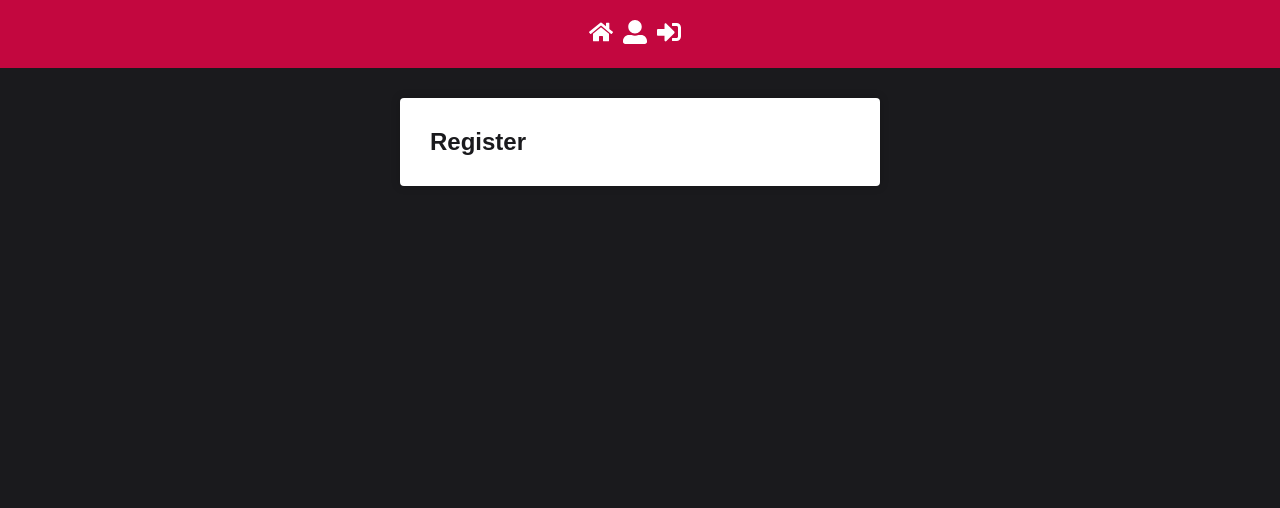
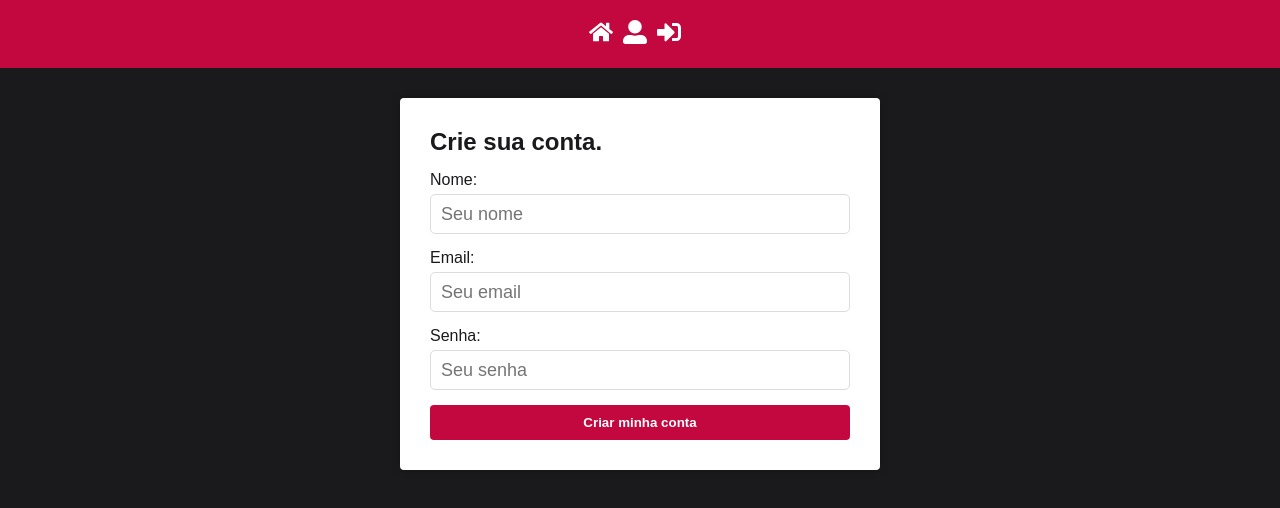
Before and after one commit to AndrewDeras/react-adm-escola, a React (Create React App) app: page /register in a window 1280 px wide. Shown: the top 508 px of the page. Built offline with nearby package versions, Linux system fonts and the light colour scheme.

Commit message:
user register page ready

```diff
--- a/package.json
+++ b/package.json
@@ -21,6 +21,7 @@
     "redux-persist": "^6.0.0",
     "redux-saga": "^1.2.3",
     "styled-components": "^5.3.11",
+    "validator": "^13.9.0",
     "web-vitals": "^2.1.4"
   },
   "scripts": {
--- a/src/App.js
+++ b/src/App.js
@@ -17,7 +17,7 @@
           <Header />
           <Routes />
           <GlobalStyles />
-          <ToastContainer autoClose={4000} className="toast-container" />
+          <ToastContainer autoClose={2500} className="toast-container" />
         </Router>
       </PersistGate>
     </Provider>
--- a/src/pages/Register/index.js
+++ b/src/pages/Register/index.js
@@ -1,10 +1,85 @@
-import React from 'react';
+import React, { useState } from 'react';
+import { toast } from 'react-toastify';
+import { isEmail } from 'validator';
+import { get } from 'lodash';
+
+import axios from '../../services/axios';
+import history from '../../services/history';
+import { Form } from './styled';
 import { Container } from '../../styles/GlobalStyles';
 
 export default function Register() {
+  const [nome, setNome] = useState('');
+  const [email, setEmail] = useState('');
+  const [password, setPassword] = useState('');
+
+  async function handleSubmit(e) {
+    e.preventDefault();
+    let formErrors = false;
+
+    if (nome.length < 3 || nome.length > 255) {
+      formErrors = true;
+      toast.error('Campo nome deve possuir entre 3 e 255 caracteres.');
+    }
+
+    if (!isEmail(email)) {
+      formErrors = true;
+      toast.error('E-mail inválido.');
+    }
+
+    if (password.length < 7 || password.length > 70) {
+      formErrors = true;
+      toast.error('Campo senha deve possuir entre 7 e 70 caracteres.');
+    }
+
+    if (formErrors) return;
+
+    try {
+      await axios.post('/users', { nome, email, password });
+      toast.success('Usuário cadastrado com sucesso.');
+      history.push('/login');
+    } catch (error) {
+      const errors = get(error, 'response.data.errors', []);
+
+      errors.map((err) => toast.error(err));
+    }
+  }
   return (
     <Container>
-      <h1>Register</h1>
+      <h1>Crie sua conta.</h1>
+      <Form onSubmit={handleSubmit}>
+        <label htmlFor="nome">
+          Nome:
+          <input
+            type="text"
+            onChange={({ target }) => setNome(target.value)}
+            value={nome}
+            placeholder="Seu nome"
+          />
+        </label>
+
+        <label htmlFor="email">
+          Email:
+          <input
+            type="email"
+            onChange={({ target }) => setEmail(target.value)}
+            value={email}
+            placeholder="Seu email"
+          />
+        </label>
+
+        <label htmlFor="password">
+          Senha:
+          <input
+            type="password"
+            onChange={({ target }) => setPassword(target.value)}
+            value={password}
+            placeholder="Seu senha"
+          />
+        </label>
+
+        <button type="submit">Criar minha conta</button>
+      </Form>
     </Container>
   );
 }
--- a/src/pages/Register/styled.js
+++ b/src/pages/Register/styled.js
@@ -1,12 +1,27 @@
 import styled from 'styled-components';
+import * as colors from '../../config/colors';
 
-export const Title = styled.h1`
-  background: grey;
-  small {
-    font-size: 12pt;
-    margin-left: 12px;
-    color: purple;
+export const Form = styled.form`
+  display: flex;
+  flex-direction: column;
+  margin-top: 15px;
+
+  label {
+    display: flex;
+    flex-direction: column;
+    margin-bottom: 15px;
+  }
+
+  input {
+    height: 40px;
+    font-size: 18px;
+    border: 1px solid #ddd;
+    padding: 0 10px;
+    border-radius: 5px;
+    margin-top: 5px;
+
+    &:focus {
+      border: 1px solid ${colors.primaryColor};
+    }
   }
 `;
-
-export const Paragraph = styled.p``;
--- a/src/styles/GlobalStyles.js
+++ b/src/styles/GlobalStyles.js
@@ -29,6 +29,11 @@
     padding: 10px 20px;
     border-radius: 4px;
     font-weight: 700;
+    transition: all 300ms;
+   }
+
+   button:hover{
+    filter: brightness(88%);
    }
 
    a{
```
Also changed, not shown: .eslintrc.js, 1 other file (tests, documents, lock files or other folders).
